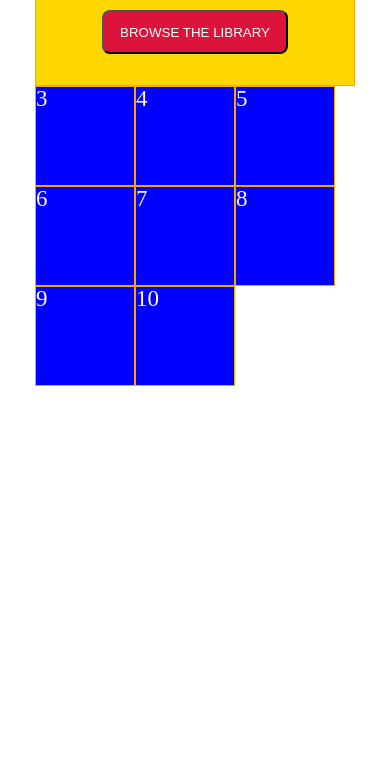
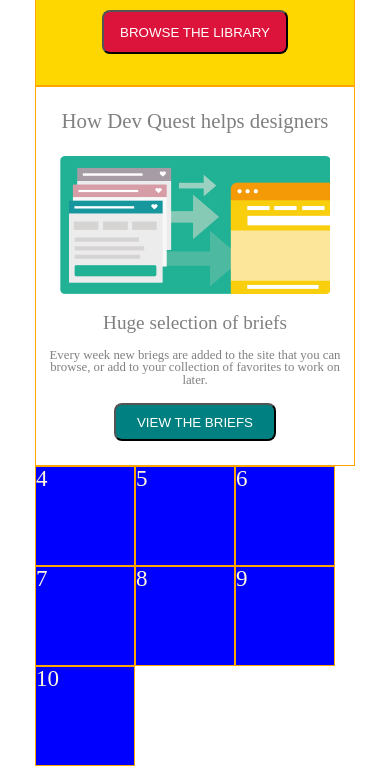
Before and after one commit to tommythetechie/mojo, a plain HTML site: page index.html in a window 390 px wide. Shown: the part 264-1030 px from the top of the page. Before the commit the page ends 844 px from the top, so only its background shows below. Drawn offline with Linux system fonts and the light colour scheme.

Commit message:
saturday morning
sat morning commit. worked on adding more content and styling to the mobile page. keeping things mobile first!

```diff
--- a/index.html
+++ b/index.html
@@ -9,14 +9,16 @@
   <meta name="author" content="Tommy Chapman">
   <meta name="viewport" content="width=device-width, initial-scale=1.0">
   <link rel="stylesheet" href="style.css">
+  <!-- <link rel="preconnect" href="https://fonts.gstatic.com">
+  <link href="https://fonts.googleapis.com/css2?family=Nerko+One&display=swap" rel="stylesheet">-->
   <link rel="preconnect" href="https://fonts.gstatic.com">
-  <link href="https://fonts.googleapis.com/css2?family=Nerko+One&display=swap" rel="stylesheet">
+  <link href="https://fonts.googleapis.com/css2?family=Press+Start+2P&display=swap" rel="stylesheet">
 </head>
 <body>
 
   <div class="container">
     <header class="header">
-      <h1>Dev Mojo</h1>
+      <h1>Dev Quest</h1>
 
       <nav class="navigation">
         <ul>
@@ -33,8 +35,17 @@
       <button type="button">Browse the library</button>
     </div>
 
+    <div class="underfold">
+      <h3><strong>How Dev Quest helps designers</strong></h3>
+      <img src="images/first-1.png" alt="image" />
+      <h4><bold>Huge selection of briefs</bold></h4>
+      <p>Every week new briegs are added to the site that you can browse, or add to your collection of favorites to work on later.</p>
+      <button type="button">View the briefs</button>
+    </div>
 
-    <div class="box box3">3</div>
+
+
+
     <div class="box box4">4</div>
     <div class="box box5">5</div>
     <div class="box box6">6</div>
--- a/style.css
+++ b/style.css
@@ -60,6 +60,7 @@
     margin: 0 auto;
     display: flex;
     flex-wrap: wrap;
+    overflow: hidden
 }
 .header {
     width: 100%;
@@ -69,15 +70,12 @@
     border: 1px solid orange;
 }
 .header h1 {
-    font-family: 'Nerko One', cursive;
+    font-family: 'Press Start 2P', cursive;
     text-align: center;
     text-transform: uppercase;
-    font-size: 3rem;
-    margin-bottom: 8px;
+    font-size: 2rem;
+    margin-bottom: 12px;
 }
-
-
-
 
 
 a:link {
@@ -116,6 +114,7 @@
     text-decoration: none;
 }
 
+
 .hero {
     width: 100%;
     height: 250px;
@@ -144,7 +143,38 @@
 }
 
 
+.underfold {
+    width: 100%;
+    text-align: center;
+    /*height: 100px;*/
 
+    color: gray;
+
+    border: 1px solid orange;
+}
+.underfold h3 {
+    font-size: 1.3rem;
+    margin: 1.5rem 0rem;
+}
+.underfold h4 {
+    font-size: 1.2rem;
+    margin: 1rem 0rem;
+}
+.underfold p {
+    font-size: 0.8rem;
+    margin: 1rem 0rem;
+}
+.underfold img {
+    max-width: 270px;
+}
+.underfold button {
+    background-color: teal;
+    color: white;
+    text-transform: uppercase;
+    padding: 0.6rem 1.3rem;
+    border-radius: 8px;
+    margin-bottom: 1.5rem;
+}
 
 
 
```
Also changed, not shown: images/first-1.png (added), images/fourth-1.png (added), images/second-1.png (added), images/third-1.png (added).
